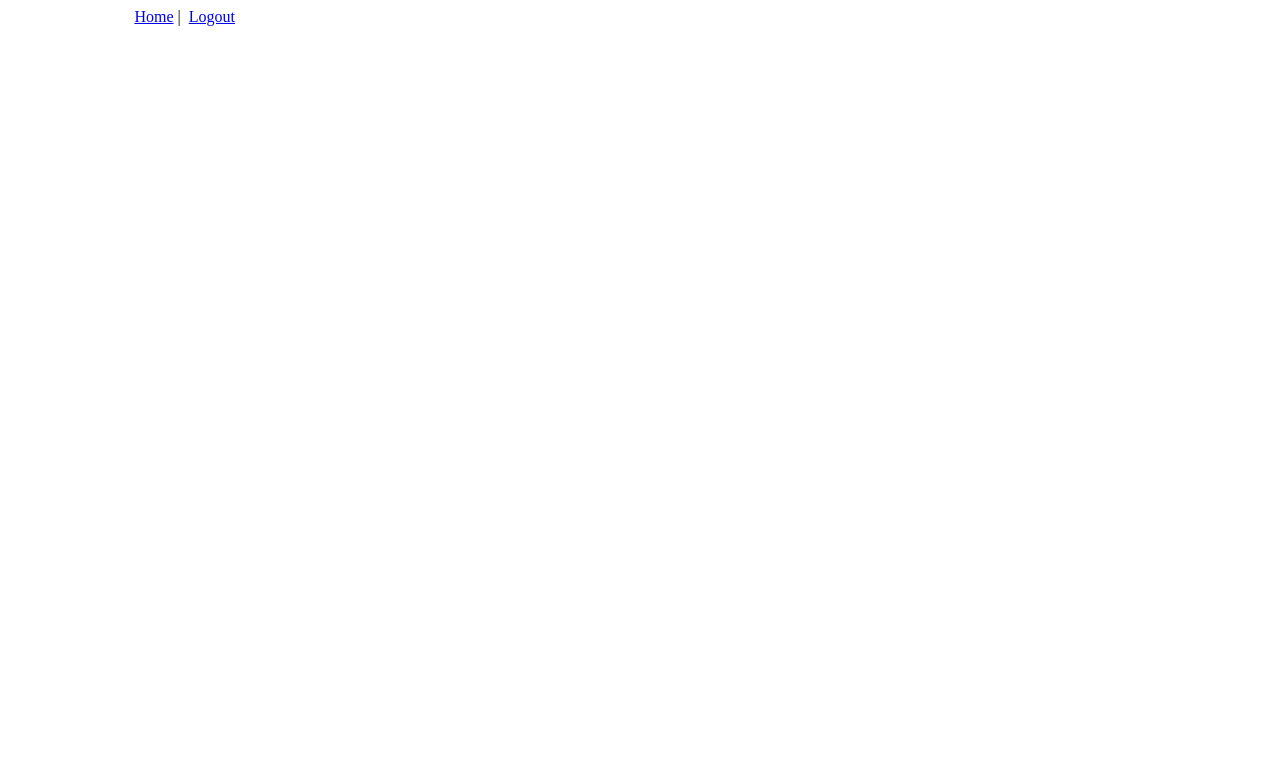
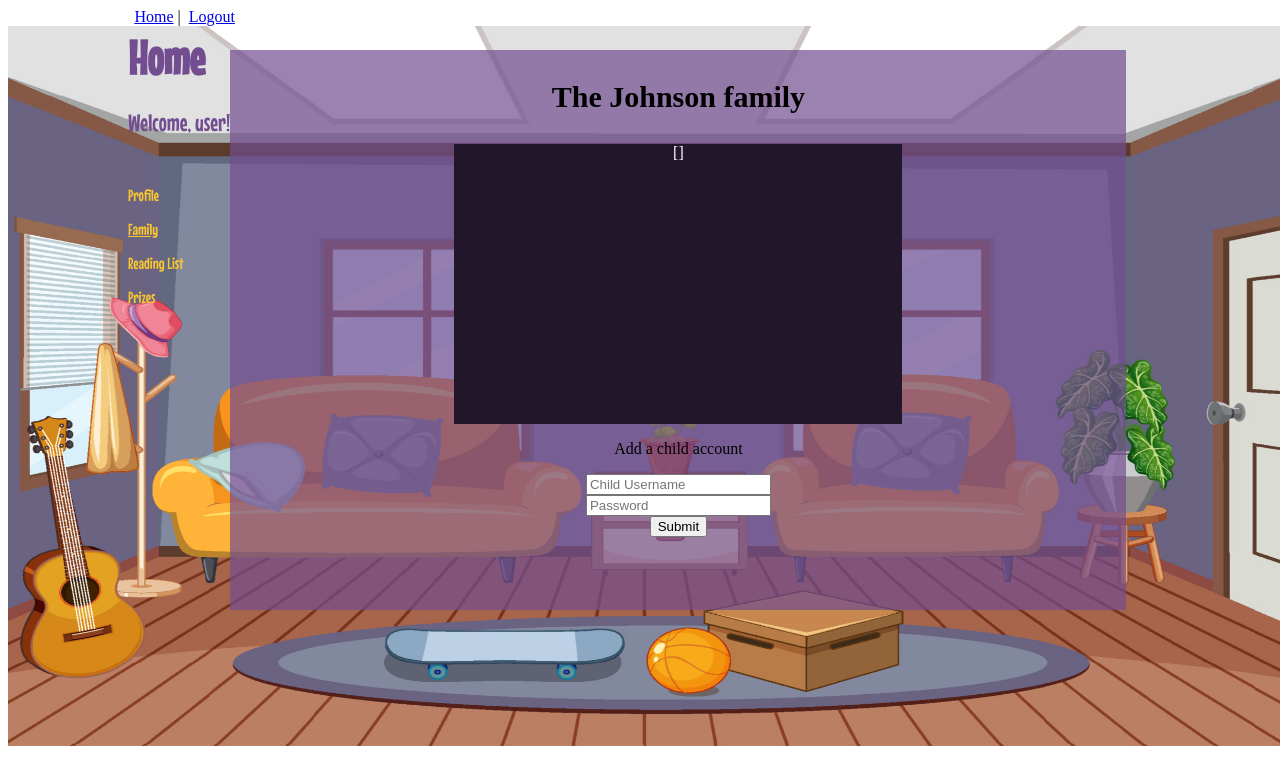
Before and after one commit to avianscript/Bookworm_App_Capstone, a Vue app in the folder vue/: page /family in a window 1280 px wide. Shown: the top 784 px of the page. Built offline with nearby package versions, Linux system fonts and the light colour scheme; no server answers; sample sign-in values are in the browser's storage.

Commit message:
kevin commit for 8 12 22

```diff
--- a/vue/src/router/index.js
+++ b/vue/src/router/index.js
@@ -5,6 +5,7 @@ import Login from '../views/Login.vue'
 import Logout from '../views/Logout.vue'
 import Register from '../views/Register.vue'
 import store from '../store/index'
+import Family from '../views/Family.vue'
 
 Vue.use(Router)
 
@@ -52,6 +53,14 @@ const router = new Router({
       meta: {
         requiresAuth: false
       }
+    },
+    {
+      path: "/family",
+      name: "family",
+      component: Family,
+      meta: {
+        requiresAuth: true
+      }
     }
   ]
 })
--- /dev/null
+++ b/vue/src/services/FamilyService.js
@@ -0,0 +1,12 @@
+import axios from 'axios';
+
+// const http = axios.create({
+//     baseURL: "http://localhost:9000"
+// });
+
+export default {
+
+    list(id) {
+        return axios.get(`/family/${id}`);
+    },
+}
--- a/vue/src/store/index.js
+++ b/vue/src/store/index.js
@@ -18,6 +18,7 @@ if(currentToken != null) {
 
 export default new Vuex.Store({
   state: {
+    familyMembers: [],
     token: currentToken || '',
     user: currentUser || {}
   },
--- /dev/null
+++ b/vue/src/views/Family.vue
@@ -0,0 +1,83 @@
+<template>
+    <div>
+        <img class="homebackground" src="living-room.jpg">
+    <div class="home">
+    <h1>Home</h1>
+    <p>Welcome, user!</p>
+    </div>
+    <div class="nav">
+    <p>Profile</p>
+    <router-link class="familylink" :to="{ name: 'family'}">Family</router-link>
+    <p>Reading List</p>
+    <p>Prizes</p>
+    </div>
+        <div class="familywindow">
+        <h3>The {{ familyName }} family</h3>
+        <div class="familymembers">
+            <p>{{this.$store.state.familyMembers}}</p>
+        </div>
+        <div>
+            <p>Add a child account</p>
+            <form>
+                <input type="text" placeholder="Child Username">
+                <br/>
+                <input type="text" placeholder="Password">
+                <br/>
+                <input type="submit">
+            </form>
+        </div>
+        </div>
+    </div>
+</template>
+
+<script>
+import FamilyService from '../services/FamilyService';
+
+export default {
+    name: 'the-family',
+    data() {
+        return {
+        familyName: "Johnson"
+    }
+},
+    props: ["id"],
+
+    created() {
+            FamilyService.list(this.id).then(response => {
+                this.$store.state.familyMembers = response.data;
+            })
+        }
+    }
+
+</script>
+
+<style>
+
+.familywindow {
+    text-align: center;
+    position:absolute;
+    top:50px;
+    left:18%;
+    background: rgba(114,78,145,0.7);
+    height:70vh;
+    width: 70vw;
+}
+
+h3 {
+    font-size: 30px;
+}
+
+.familymembers {
+    height:50%;
+    width: 50%;
+    background-color: #22162B;
+    position:relative;
+    margin: 0 auto;
+    color:white;
+}
+
+.familylink {
+    color: #F8C630;
+}
+
+</style>
--- a/vue/src/views/Home.vue
+++ b/vue/src/views/Home.vue
@@ -7,7 +7,7 @@
   </div>
   <div class="nav">
     <p>Profile</p>
-    <p>Family</p>
+    <router-link class="familylink" :to="{ name: 'family'}">Family</router-link>
     <p>Reading List</p>
     <p>Prizes</p>
   </div>
@@ -15,8 +15,11 @@
 </template>
 
 <script>
+import theFamily from '../views/Family.vue';
+
 export default {
-  name: "home"
+  name: "home",
+  components: theFamily
 };
 </script>
 
@@ -52,6 +55,11 @@ height: 90vh;
 
 }
 
-
+.familyview {
+  border-width: 20px;
+  border-color: black;
+  text-align: center;
+  top: 10px;
+}
 
 </style>
```
